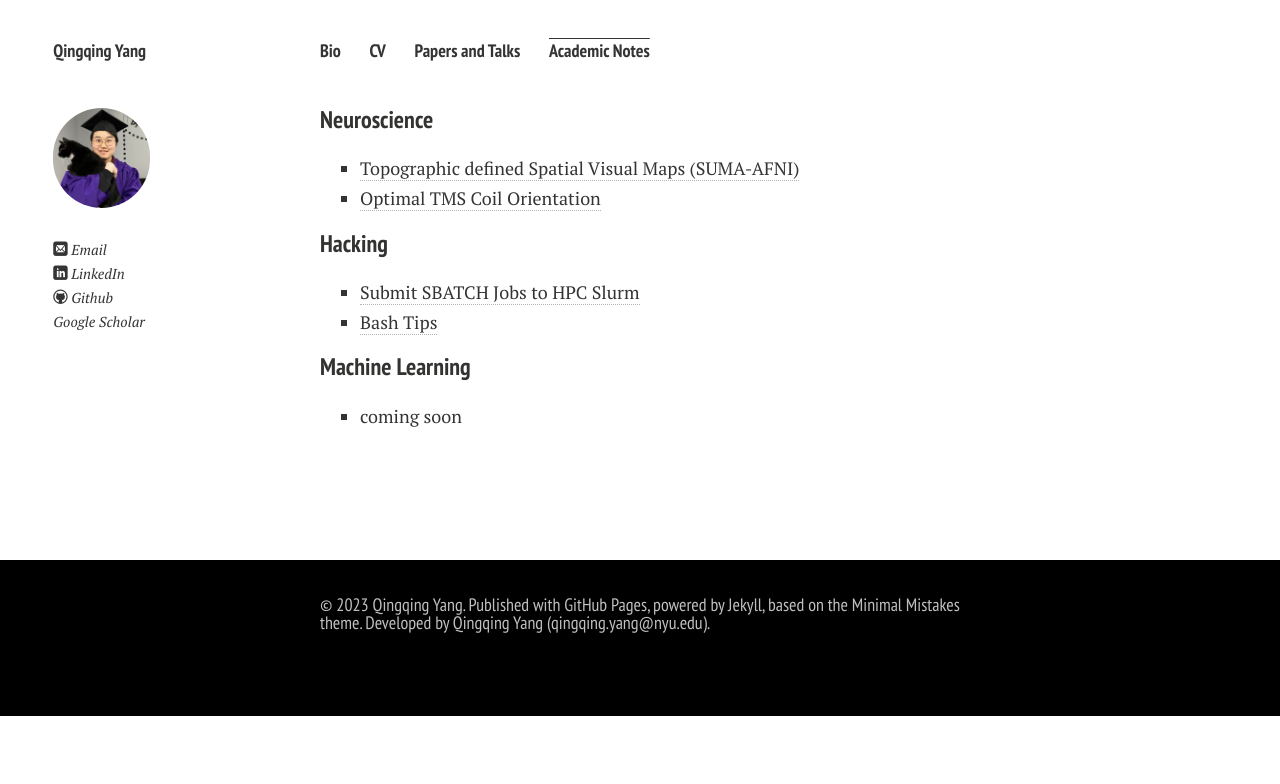
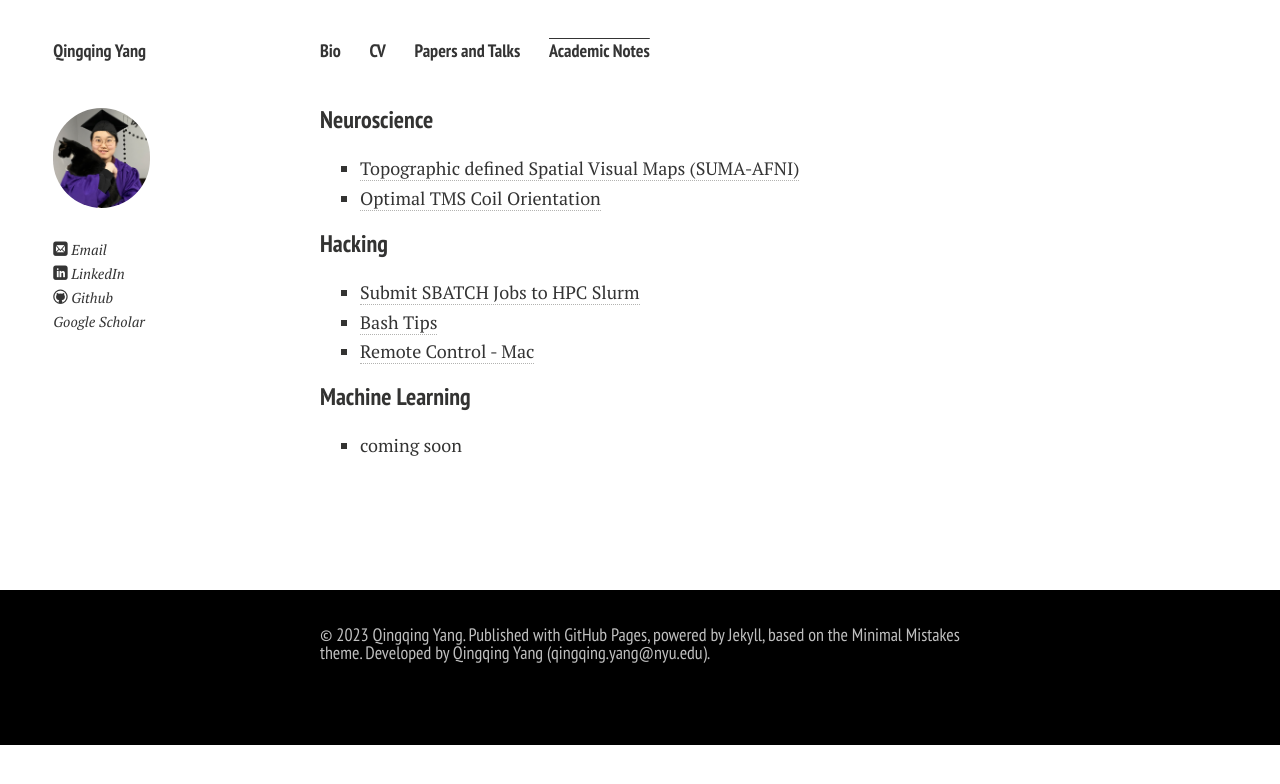
Before and after one commit to Qingqing-Yang-177/Qingqing-Yang-177.github.io, a Jekyll site: the page built from blogs.md, in a window 1280 px wide. Shown: the top 784 px of the page. Built offline with Jekyll 4.4.1, drawn with Linux system fonts in a browser that asks for light colours; nearby versions of some CDN libraries; comment, search, counter and statistics services are not loaded; a style sheet for code colours, icons or effects is not loaded.

Commit message:
Update blogs.md

```diff
--- a/blogs.md
+++ b/blogs.md
@@ -13,6 +13,7 @@ title: blogs
 
 - [Submit SBATCH Jobs to HPC Slurm](https://classic-comb-130.notion.site/Submit-Jobs-to-HPC-Slurm-34dfb2417fa0407da32dae4002401d5e?pvs=4)
 - [Bash Tips](https://classic-comb-130.notion.site/ssh-Issues-baa2e0ac79a54d108c5ace253c709eca?pvs=4)
+- [Remote Control - Mac](https://classic-comb-130.notion.site/Remote-Control-Mac-02d1741e3bc74ca69758ba912a1a3ad9?pvs=4)
 
 ### Machine Learning
 
```
